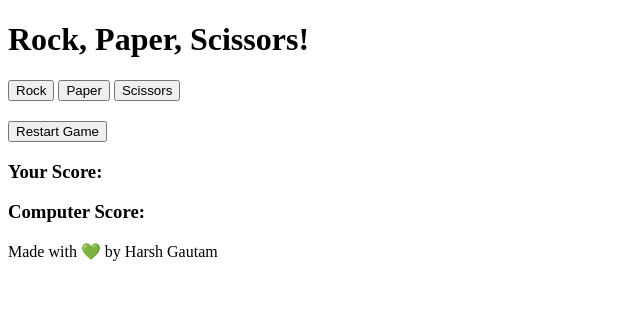
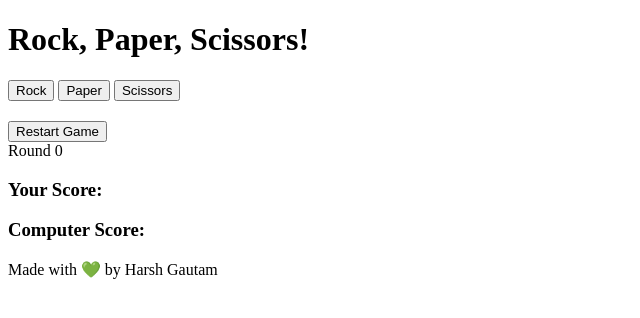
Before and after one commit to harsh-gautam/rock-paper-scissors, a plain HTML site: page index.html in a window 1280 px wide. Shown: the whole page, without its empty margins (0-640 px from the left). Drawn offline with Linux system fonts and the light colour scheme.

Commit message:
added round info

```diff
--- a/index.html
+++ b/index.html
@@ -22,6 +22,7 @@
         <h2 class="winner-text"></h2>
       </div>
       <button id="restart">Restart Game</button>
+      <div class="round-text">Round <span class="round"></span></div>
       <div class="score-count">
         <h3>Your Score: <span class="player-score"></span></h3>
         <h3>Computer Score: <span class="computer-score"></span></h3>
--- a/scripts/index.js
+++ b/scripts/index.js
@@ -25,9 +25,12 @@ const buttons = document.querySelectorAll(".choice-btn");
 const winnerText = document.querySelector(".winner-text");
 const playerScore = document.querySelector(".player-score");
 const computerScore = document.querySelector(".computer-score");
+const roundInfo = document.querySelector(".round");
+
+let round = 0;
+roundInfo.innerText = round;
 
 let playerChoice = "";
-let round = 0;
 let computerWinCount = 0;
 let playerWinCount = 0;
 let finalWinner = "";
@@ -59,6 +62,7 @@ buttons.forEach((button) => {
       playerScore.innerText = playerWinCount;
     }
     round++;
+    roundInfo.innerText = round;
   });
 });
 
```
